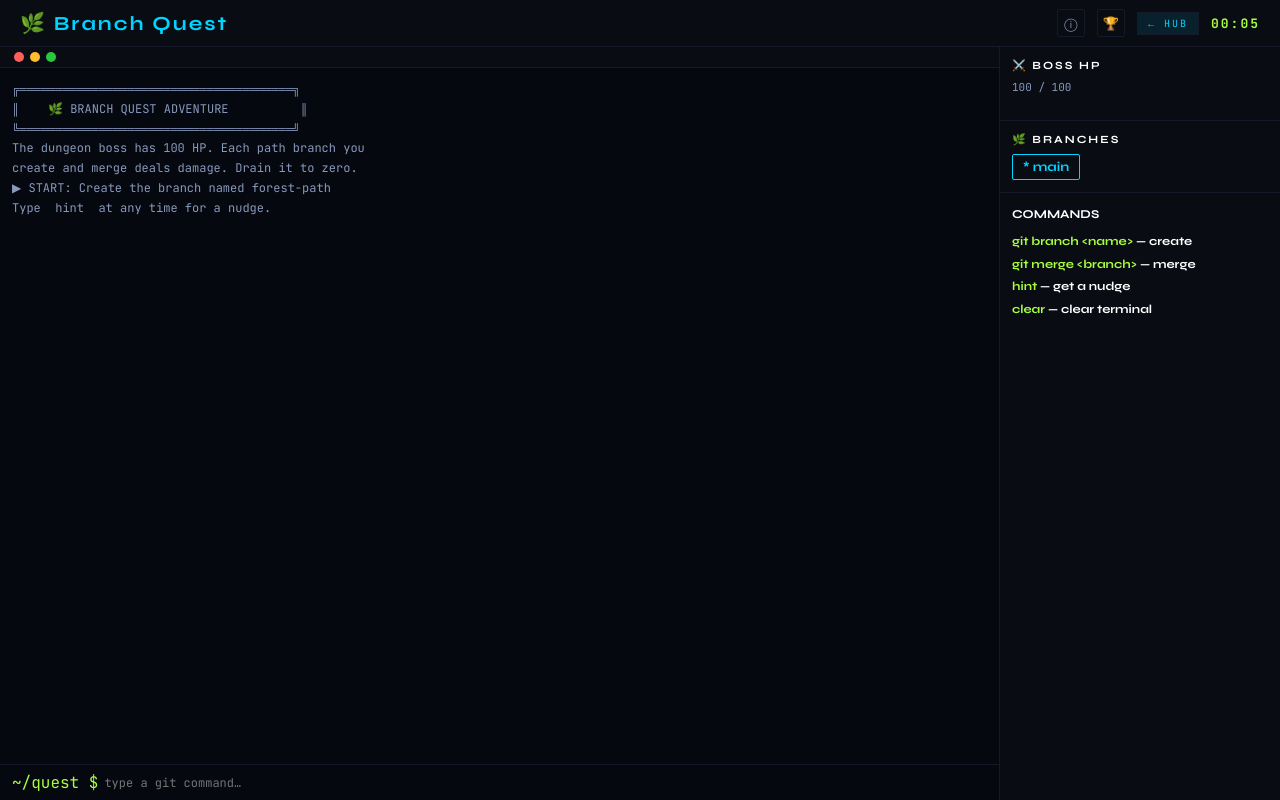
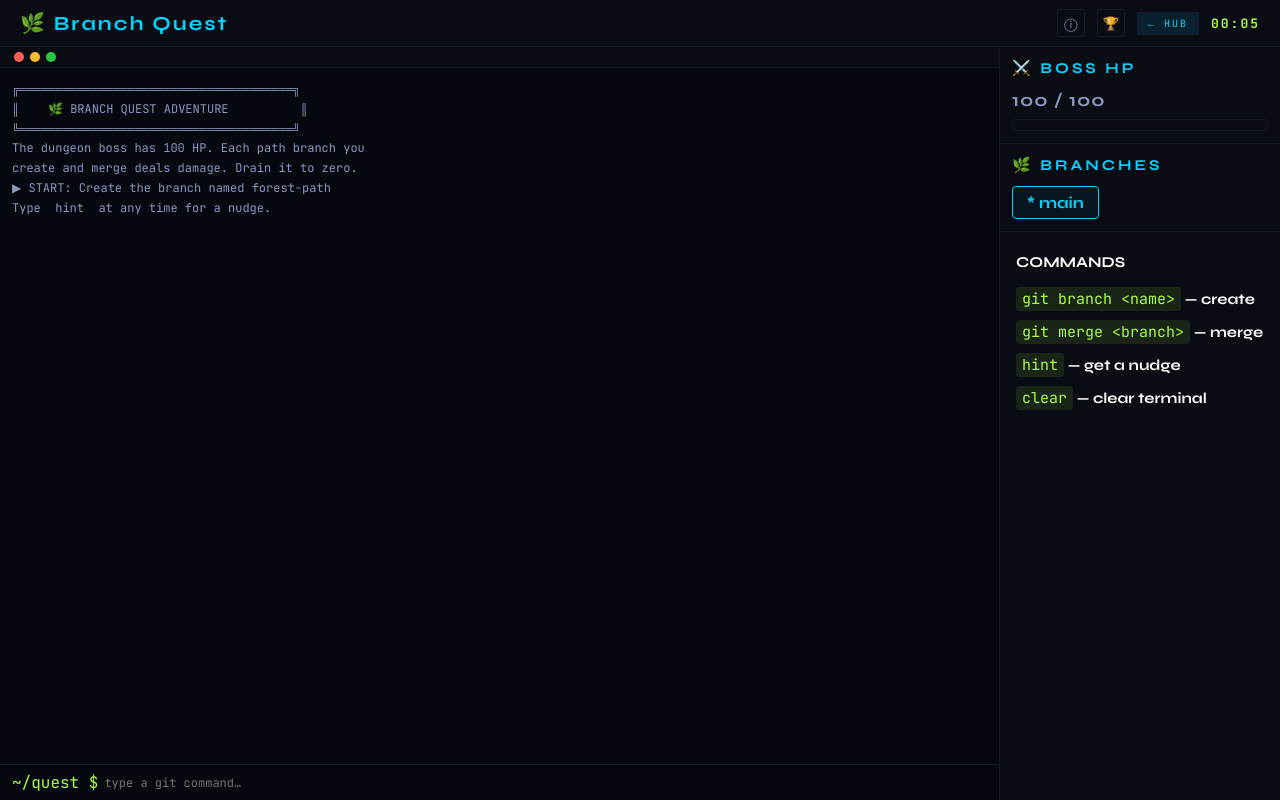
Before and after one commit to Abhisheksinha1506/git-games-hub, a website: page branch-quest.html in a window 1280 px wide. Drawn offline with Linux system fonts and the light colour scheme.

Commit message:
Significantly boost font sizes and apply Syne font more visibly to side panel

```diff
--- a/branch-quest.html
+++ b/branch-quest.html
@@ -226,19 +226,20 @@
 
     .sp-head {
       font-family: var(--font-serif);
-      font-size: 11px;
-      letter-spacing: 2px;
-      color: #ffffff;
+      font-size: 15px;
+      letter-spacing: 3px;
+      color: var(--cyan);
       text-transform: uppercase;
-      margin-bottom: 8px;
+      margin-bottom: 12px;
     }
 
     .boss-bar {
-      height: 8px;
+      height: 12px;
       background: #0a0c14;
-      border-radius: 2px;
-      margin-top: 6px;
+      border-radius: 4px;
+      margin-top: 8px;
       overflow: hidden;
+      border: 1px solid var(--brd);
     }
 
     .boss-fill {
@@ -247,39 +248,52 @@
       border-radius: 2px;
     }
 
+    #boss-hp-txt {
+      font-family: var(--font-serif);
+      font-size: 18px !important;
+      font-weight: 700;
+      letter-spacing: 1px;
+    }
+
     #branch-graph {
       display: flex;
       flex-wrap: wrap;
-      gap: 4px;
-      margin-top: 6px;
+      gap: 6px;
+      margin-top: 8px;
     }
 
     .bnode {
-      padding: 4px 10px;
+      padding: 6px 14px;
       background: #0a0c14;
       border: 1px solid var(--brd);
       font-family: var(--font-serif);
-      font-size: 13px;
+      font-size: 16px;
+      font-weight: 700;
       color: var(--lime);
-      border-radius: 2px;
+      border-radius: 4px;
     }
 
     .bnode.cur {
       border-color: var(--cyan);
       color: var(--cyan);
+      background: rgba(0, 212, 255, 0.05);
     }
 
     .sp-cmd-ref {
-      padding: 10px 12px;
+      padding: 14px 16px;
       font-family: var(--font-serif);
-      font-size: 12px;
+      font-size: 15px;
       color: #ffffff;
-      line-height: 1.9;
+      line-height: 2.2;
       flex: 1;
     }
 
     .sp-cmd-ref span {
+      font-family: var(--font-mono);
       color: var(--lime);
+      background: rgba(168, 255, 62, 0.1);
+      padding: 2px 6px;
+      border-radius: 3px;
     }
   </style>
 </head>
```
